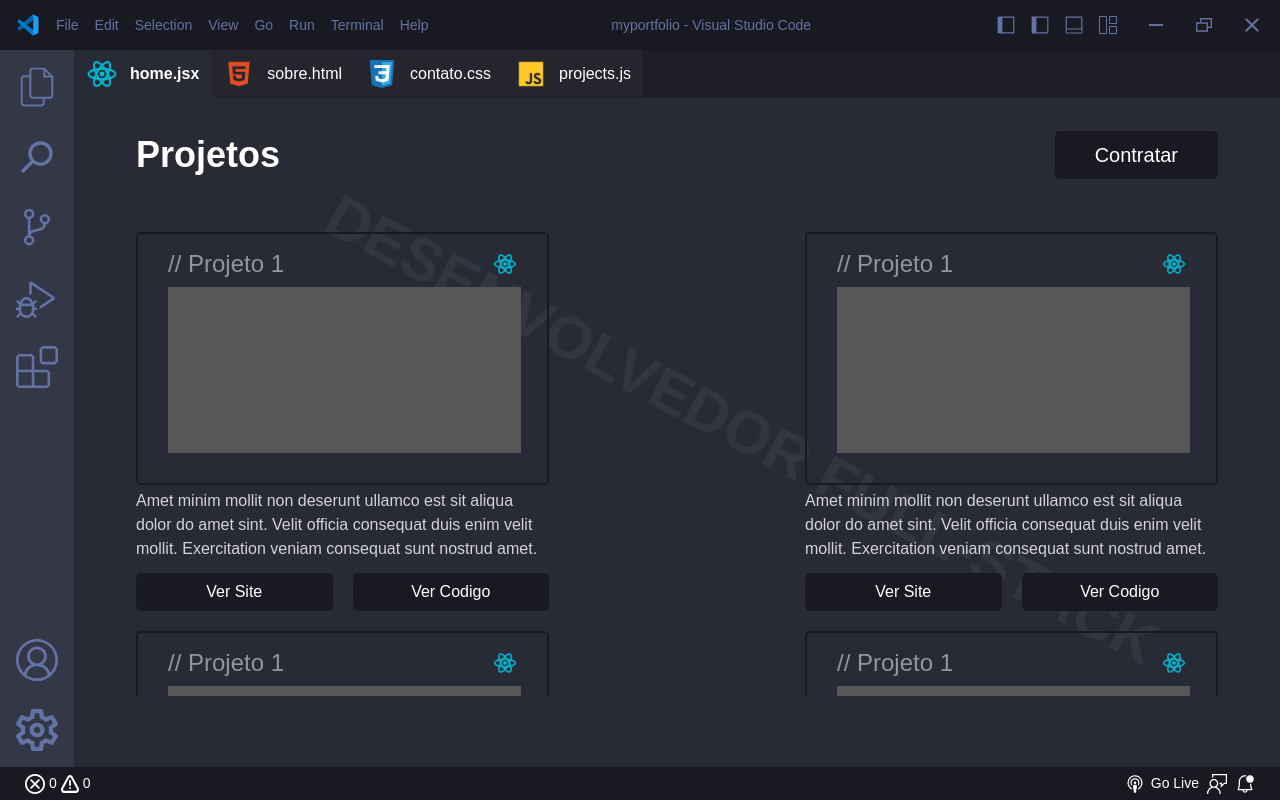
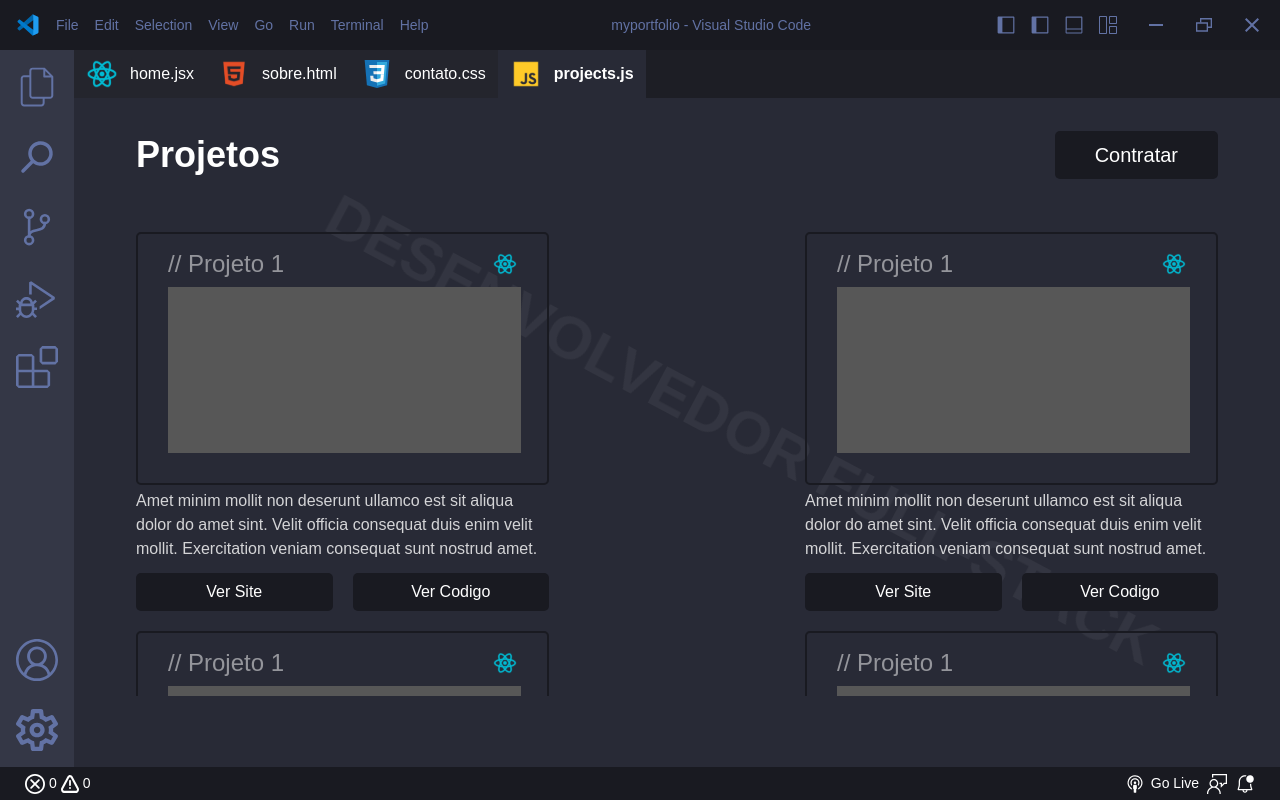
Before and after one commit to jaomanoel/Portfolio, a React (Vite) app: page /projects in a window 1280 px wide. Shown: the top 800 px of the page. Built offline with nearby package versions, Linux system fonts and the light colour scheme.

Commit message:
Fix useNav

```diff
--- a/src/data/hooks/useExplorer.js
+++ b/src/data/hooks/useExplorer.js
@@ -12,7 +12,6 @@
     }
 
     function toggleExplorer() {
-        console.log(explorer);
         setExplorer(!explorer);
     }
 
--- a/src/data/hooks/useNav.js
+++ b/src/data/hooks/useNav.js
@@ -6,12 +6,12 @@
 import Js from "../../assets/icons/files/js.svg";
 
 export function useNav() {
-    const [nav, setNav] = useState([
+    const [item, setItem] = useState([
         {
             path: "/",
             name: "home.jsx",
             icon: ReactIcon,
-            isSelected: true,
+            isSelected: false,
         },
         {
             path: "/about",
@@ -33,5 +33,17 @@
         },
     ]);
 
-    return nav;
+    function setNav(newData) {
+        setItem(newData);
+    }
+
+    function getNav() {
+        return item;
+    }
+
+    return {
+        item,
+        setNav,
+        getNav,
+    };
 }
--- a/src/pages/ContainerApp/index.jsx
+++ b/src/pages/ContainerApp/index.jsx
@@ -1,4 +1,4 @@
-import React, { useState } from "react";
+import React, { useEffect, useState } from "react";
 
 import Header from "../../ui/components/surface/Header/Header";
 import Explorer from "../../ui/components/surface/Explorer/Explorer";
@@ -6,9 +6,29 @@
 import Footer from "../../ui/components/surface/Footer/Footer";
 import NavBar from "../../ui/components/navigation/NavBar/NavBar";
 import { useExplorer } from "../../data/hooks/useExplorer";
+import { useNav } from "../../data/hooks/useNav";
+import { useLocation } from "react-router-dom";
 
 function ContainerApp() {
     const explorer = useExplorer();
+    const nav = useNav();
+    const location = useLocation();
+
+    useEffect(() => {
+        const newNav = [...nav.getNav()];
+
+        console.log(location.pathname);
+
+        newNav.map((item) => {
+            if (item.path == location.pathname && item.isSelected === false) {
+                item.isSelected = true;
+            } else {
+                item.isSelected = false;
+            }
+        });
+
+        nav.setNav(newNav);
+    }, []);
 
     return (
         <div>
@@ -26,7 +46,7 @@
                     </div>
 
                     <div className="flex w-full flex-col">
-                        <NavBar />
+                        <NavBar getNav={nav.getNav} setNav={nav.setNav} />
                     </div>
                 </div>
                 <Footer />
--- a/src/ui/components/navigation/NavBar/NavBar.jsx
+++ b/src/ui/components/navigation/NavBar/NavBar.jsx
@@ -1,9 +1,8 @@
 import React, { useState } from "react";
 import { Link, Outlet } from "react-router-dom";
-import { useNav } from "../../../../data/hooks/useNav";
 
-const NavBar = () => {
-    const [nav, setNav] = useState(useNav());
+const NavBar = ({ getNav, setNav }) => {
+    const nav = getNav();
 
     const handleSelect = (navIndex) => {
         const newNav = [...nav];
```
